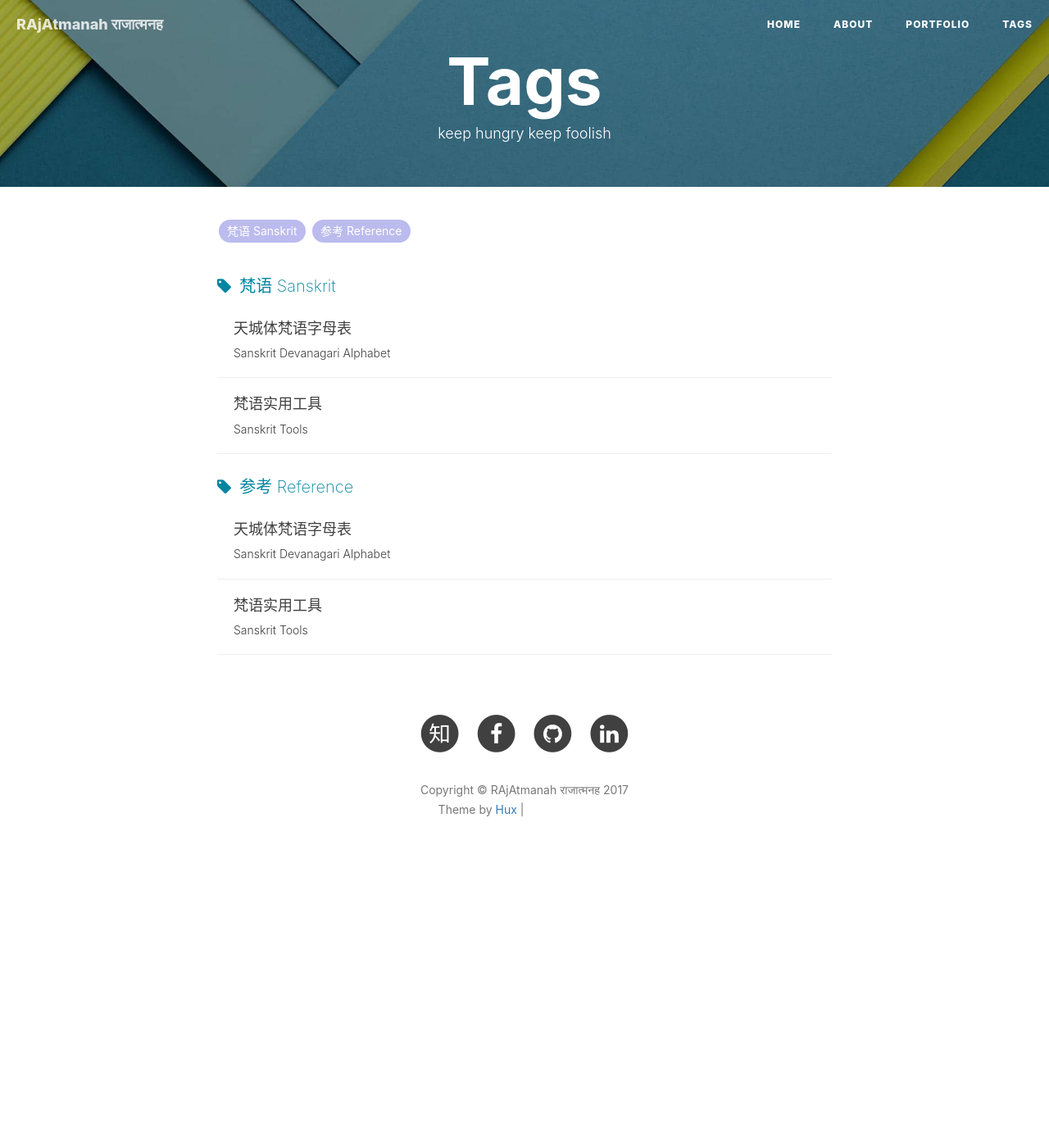
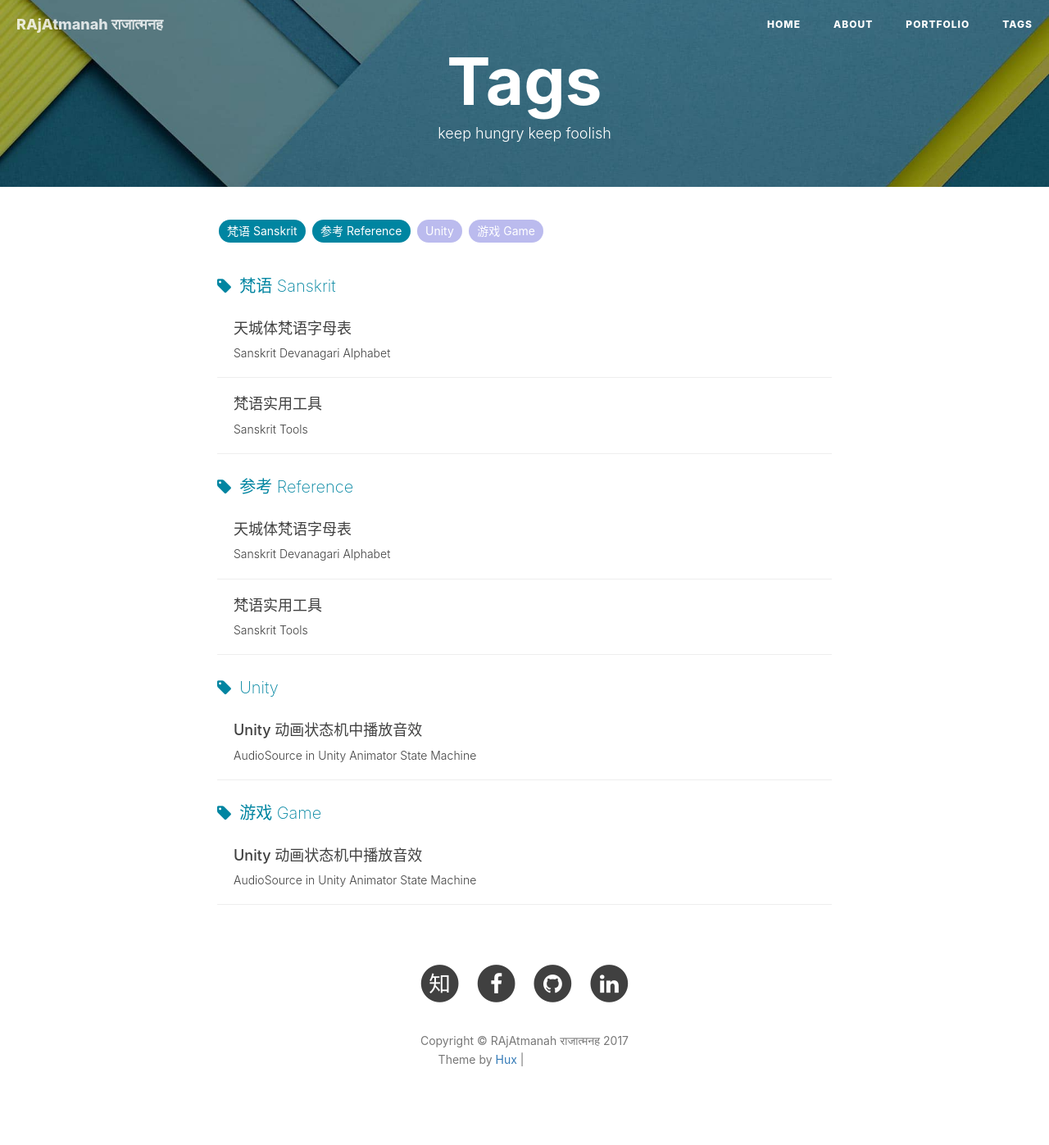
Before and after one commit to jyfmidi/jyfmidiJekyllBack, a Jekyll site: the page built from tags.html, in a window 1280 px wide. Shown: the whole page at 82% size. Built offline with Jekyll 4.4.1, drawn with Linux system fonts in a browser that asks for light colours; nearby versions of some CDN libraries; comment, search, counter and statistics services are not loaded; before the commit the page ends 1092 px from its top, so only the background shows below that; grey boxes are pictures that could not be loaded.

Commit message:
add unity audio source

```diff
--- a/_posts/2017-11-19-devanagari-alphabet.markdown
+++ b/_posts/2017-11-19-devanagari-alphabet.markdown
@@ -15,12 +15,12 @@
 
 <!-- Chinese Version -->
 <div class="zh post-container">
-    {% capture about_zh %}{% include posts/2017-11-19-king-of-soul/zh.md %}{% endcapture %}
+    {% capture about_zh %}{% include posts/2017-11-19-devanagari-alphabet/zh.md %}{% endcapture %}
     {{ about_zh | markdownify }}
 </div>
 
 <!-- English Version -->
 <div class="en post-container">
-    {% capture about_en %}{% include posts/2017-11-19-king-of-soul/en.md %}{% endcapture %}
+    {% capture about_en %}{% include posts/2017-11-19-devanagari-alphabet/en.md %}{% endcapture %}
     {{ about_en | markdownify }}
 </div>
--- /dev/null
+++ b/_posts/2017-12-16-unity-state-machine-audio.markdown
@@ -0,0 +1,26 @@
+---
+layout:       post
+title:        "Unity 动画状态机中播放音效"
+subtitle:     "AudioSource in Unity Animator State Machine"
+date:         2017-12-16 12:00:00
+author:       "Midi"
+header-img:   "img/post-bg-unity.jpg"
+header-mask:  0.3
+catalog:      true
+multilingual: true
+tags:
+    - Unity
+    - 游戏 Game
+---
+
+<!-- Chinese Version -->
+<div class="zh post-container">
+    {% capture about_zh %}{% include posts/2017-12-16-unity-state-machine-audio/zh.md %}{% endcapture %}
+    {{ about_zh | markdownify }}
+</div>
+
+<!-- English Version -->
+<div class="en post-container">
+    {% capture about_en %}{% include posts/2017-12-16-unity-state-machine-audio/en.md %}{% endcapture %}
+    {{ about_en | markdownify }}
+</div>
```
Also changed, not shown: _includes/posts/2017-12-16-unity-state-machine-audio/en.md (added, +89 -0 lines), _includes/posts/2017-12-16-unity-state-machine-audio/zh.md (added, +89 -0 lines), img/1.ico (deleted), img/in-post/2017-12-16-unity-state-machine-audio/add-behaviour.png (added), img/in-post/2017-12-16-unity-state-machine-audio/fart-inspector.png (added), img/in-post/2017-12-16-unity-state-machine-audio/state-machine-animator.png (added), img/post-bg-unity.jpg (added).
